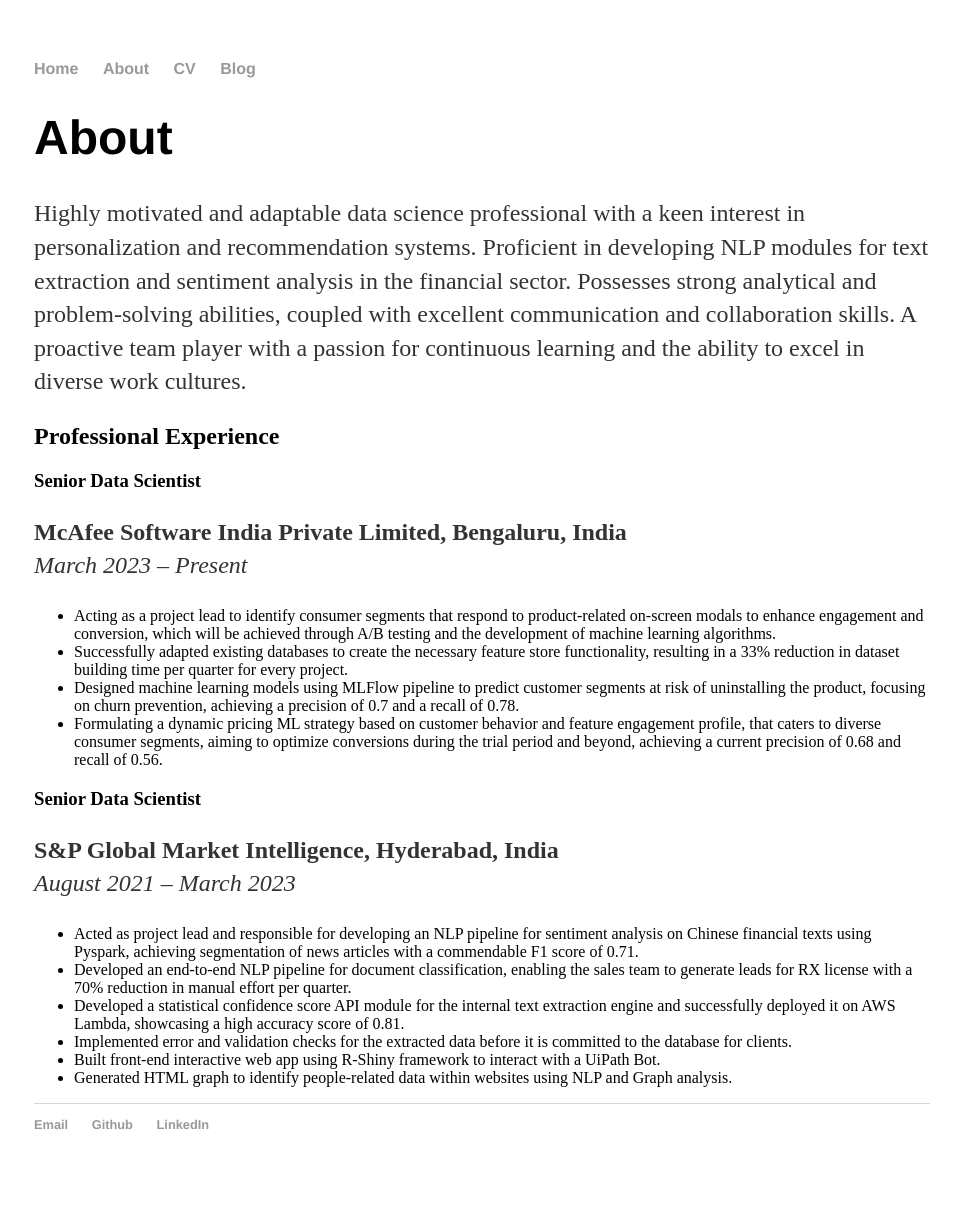
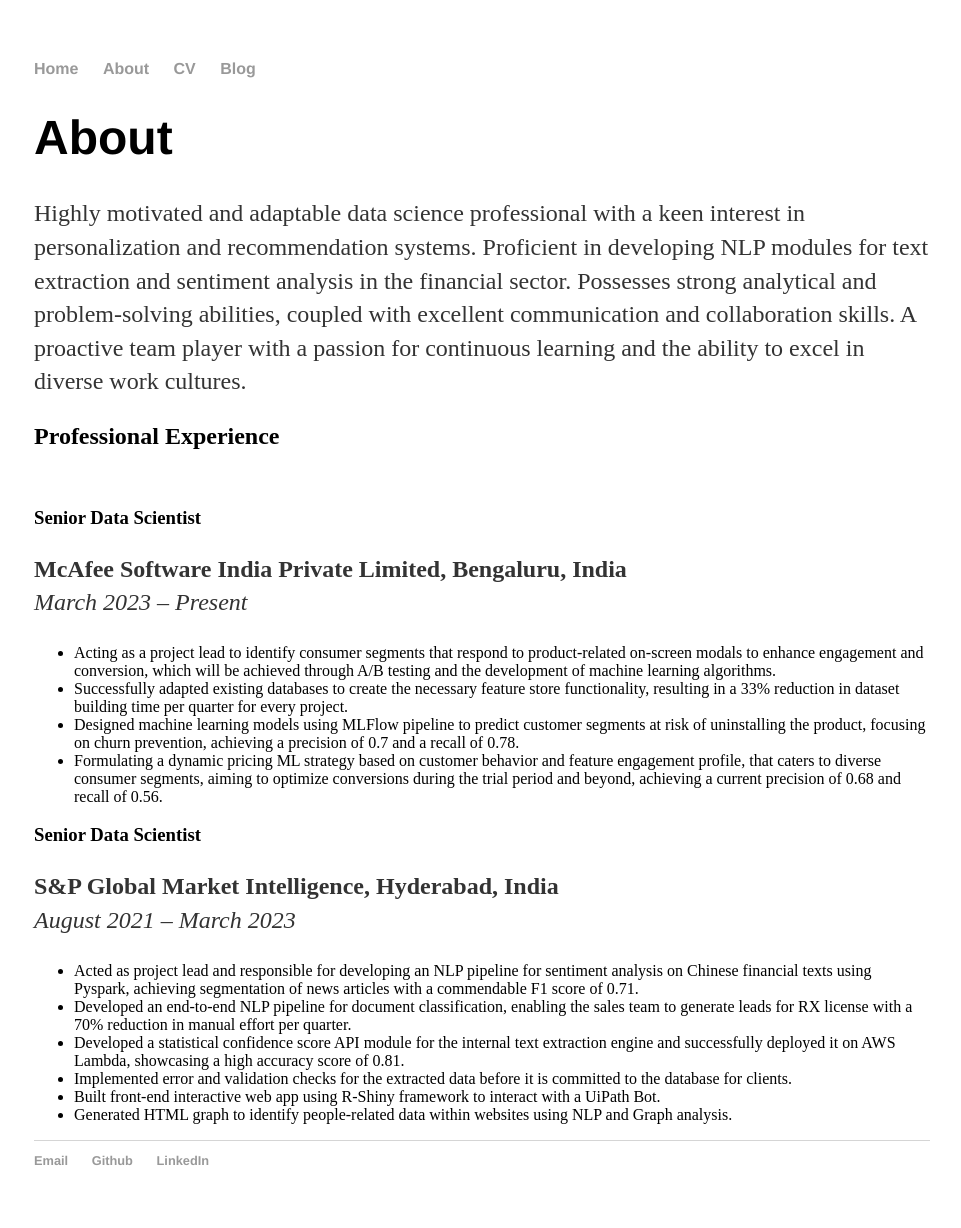
Before and after one commit to ayan-ghosh103/ayan-ghosh103.github.io, a Jekyll site: the page built from about/index.html, in a window 1280 px wide. Shown: the whole page, without its empty margins (158-1119 px from the left). Built offline with Jekyll 4.4.1, drawn with Linux system fonts in a browser that asks for light colours; before the commit the page ends 1192 px from its top, so only the background shows below that.

```diff
--- a/about/index.html
+++ b/about/index.html
@@ -10,9 +10,9 @@ title: About Ayan Ghosh
         Possesses strong analytical and problem-solving abilities, coupled with excellent communication and collaboration
         skills. A proactive team player with a passion for continuous learning and the ability to excel in diverse work cultures.</p>
 
-    <h2>Professional Experience</h2>
+    <p><h2>Professional Experience</h2><br>
 
-    <h3>Senior Data Scientist</h3>
+    <h3>Senior Data Scientist</h3></p>
     <p><strong>McAfee Software India Private Limited, Bengaluru, India</strong><br>
         <em>March 2023 – Present</em></p>
 
```
